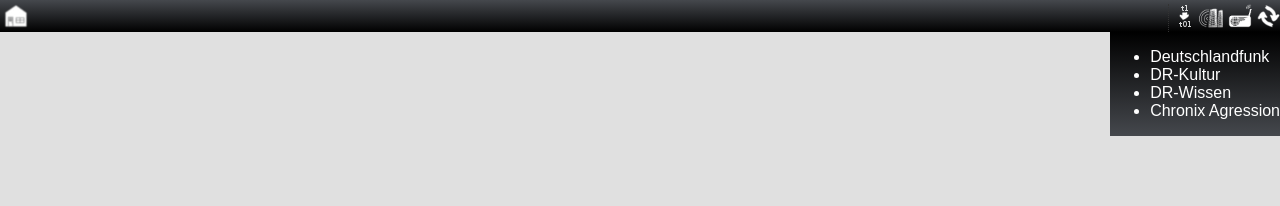
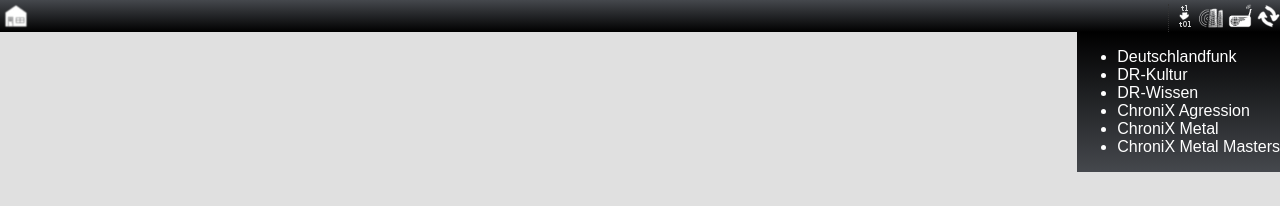
Before and after one commit to Nehmulos/audiobooks.js, a plain HTML site: page pub/index.html in a window 1280 px wide. Both pictures are taken after a click on the picture 1239 px from the left and 16 px from the top of the page. Shown: the top 206 px of the page. Drawn offline with Linux system fonts and the light colour scheme; no server answers.

Commit message:
fix stream links for chronix to directly link to the stream and not to a pls file containing the link; add more chronix stations;

```diff
--- a/pub/index.html
+++ b/pub/index.html
@@ -62,8 +62,14 @@
                 <li class="radioLink" data-url="http://dradio.ic.llnwd.net/stream/dradio_dwissen_m_b.ogg">
                     DR-Wissen
                 </li>
-                <li class="radioLink" data-url="http://www.chronixradio.com/stations/chronixaggression/listen/listen_htmlview.asx">
-                    Chronix Agression
+                <li class="radioLink" data-url="http://sc1.chronixradio.com:10010">
+                    ChroniX Agression
+                </li>
+                <li class="radioLink" data-url="http://sc1.chronixradio.com:10100">
+                    ChroniX Metal
+                </li>
+                <li class="radioLink" data-url="http://sc1.chronixradio.com:10300/">
+                    ChroniX Metal Masters
                 </li>
             </ul>
         </div>
```
